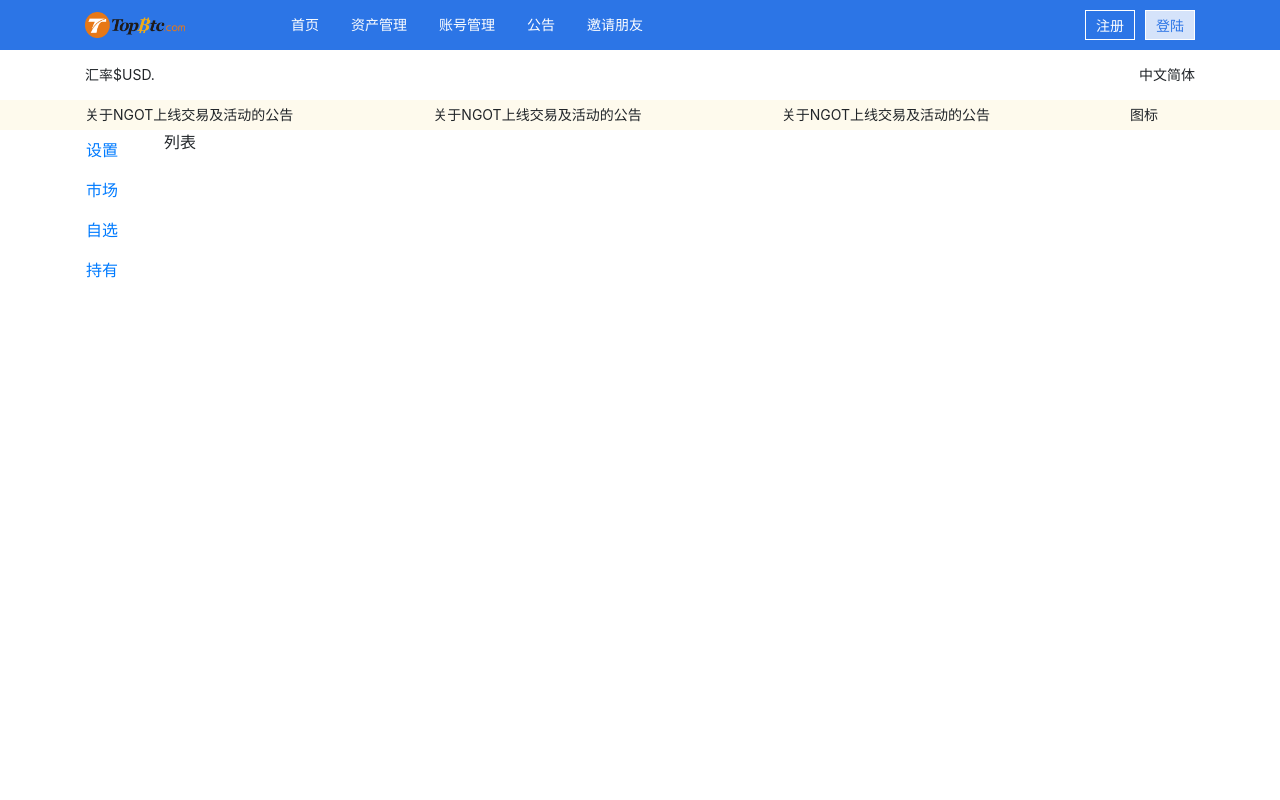
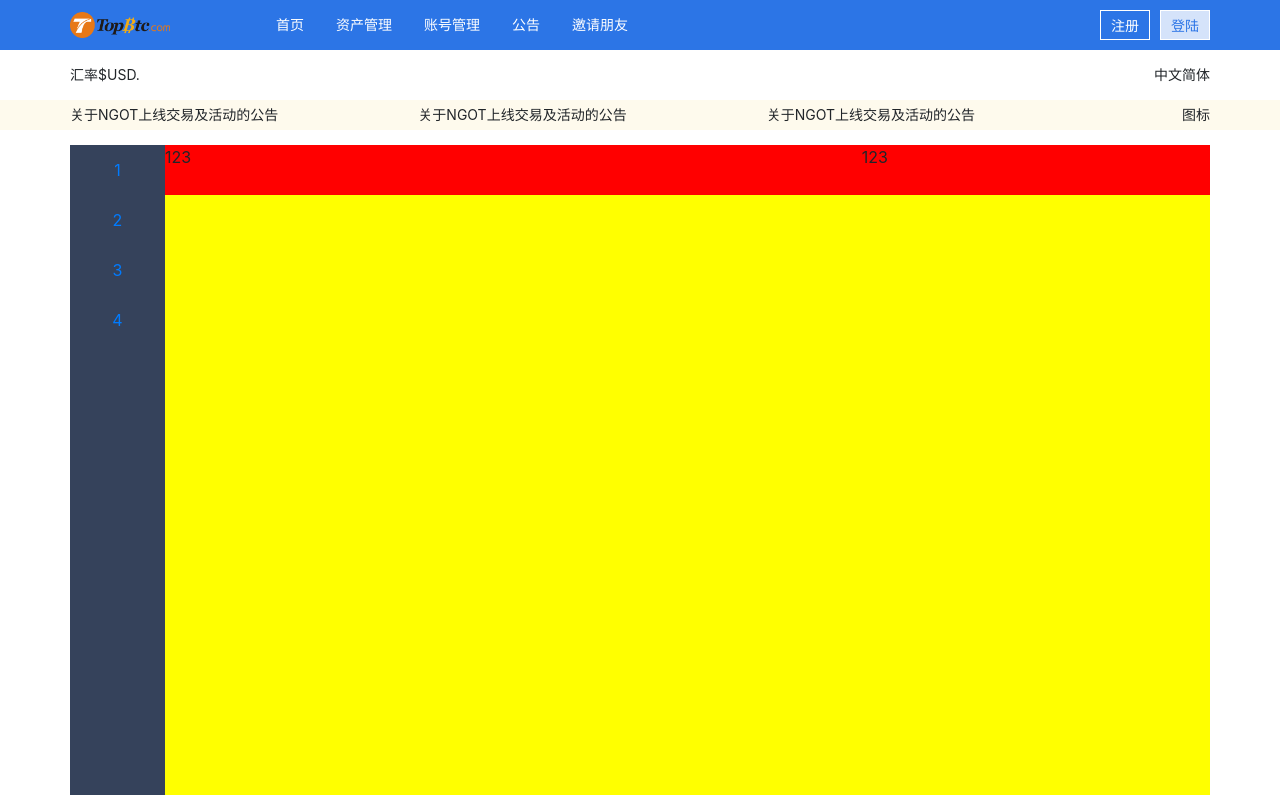
Before and after one commit to daiwenbo19940227/topbtc, a Vue app: page /#/market in a window 1280 px wide. Built offline with nearby package versions, Linux system fonts and the light colour scheme.

Commit message:
popover   mian 布局

```diff
--- /dev/null
+++ b/src/common/stylus/index.styl
@@ -0,0 +1,9 @@
+.container,.col-1,.col-2,.col-3,.col-4,.col-5,.col-6,.col-7,.col-8,.col-9,.col-10,.col-11,.col-12,.col
+    padding-left 0px
+    padding-right 0px
+
+.nav-link
+    padding 0 0 0 0
+.row
+    margin-left 0px
+    margin-right 0px
--- a/src/components/login/login.vue
+++ b/src/components/login/login.vue
@@ -1,49 +1,11 @@
 <template>
-  <div id="myContainer">
-    <div class="my-3">
-      <!-- our triggering (target) element -->
-      <b-btn id="exPopoverReactive1"
-             :disabled="popoverShow"
-             variant="primary"
-             ref="button">
-        Reactive Content Using Slots
-      </b-btn>
-    </div>
 
-    <b-popover target="exPopoverReactive1"
-               triggers="hover"
-               :show.sync = "popoverShow"
-               placement="auto"
-               container="myContainer"
-               ref="popover"
-    >
-      <div>
-        <b-btn @click="onClose" size="sm" variant="danger">Cancel</b-btn>
-        <b-btn @click="onOk" size="sm" variant="primary">Ok</b-btn>
-      </div>
-    </b-popover>
-  </div>
 </template>
-
 <script>
 export default {
-  data () {
-    return {
-      popoverShow: true
-    }
-  },
-  methods: {
-    onClose () {
-      this.popoverShow = false;
-    },
-    focusRef (ref) {
-      /* Some references may be a component, functional component, or plain element */
-      /* This handles that check before focusing, assuming a focus() method exists */
-      /* We do this in a double nextTick to ensure components have updated & popover positioned first */
-      this.$nextTick(() => {
-        this.$nextTick(() => { (ref.$el || ref).focus() });
-      });
-    }
-  }
+
 }
 </script>
+<style lang="stylus">
+
+</style>
--- a/src/components/main/main.vue
+++ b/src/components/main/main.vue
@@ -1,13 +1,13 @@
 <template>
-    <div class="w-100">
+    <div class="main">
         <b-container class="bv-example-row">
-            <b-row>
-                <b-col cols="0.5">
+            <b-row class="">
+                <b-col cols="1" class="item-list">
                     <b-nav vertical>
-                        <b-nav-item active><router-link to="/set">设置</router-link> </b-nav-item>
-                        <b-nav-item><router-link to="/market">市场</router-link></b-nav-item>
-                        <b-nav-item><router-link to="/optional">自选</router-link></b-nav-item>
-                        <b-nav-item><router-link to="/hold">持有</router-link> </b-nav-item>
+                        <b-nav-item><router-link to="/set"><span class="set">1</span></router-link> </b-nav-item>
+                        <b-nav-item><router-link to="/market"><span class="market">2</span></router-link></b-nav-item>
+                        <b-nav-item><router-link to="/optional"><span class="optional">3</span></router-link></b-nav-item>
+                        <b-nav-item><router-link to="/hold"><span class="optional">4</span></router-link> </b-nav-item>
                     </b-nav>
                 </b-col>
                 <b-col>
@@ -23,4 +23,13 @@ export default {
 }
 </script>
 <style lang="stylus">
+  .item-list
+    background #35425b
+    margin-top 15px
+    text-align center
+    .nav-item
+        height 50px
+        .nav-link
+            height 50px
+            line-height 50px
 </style>
--- a/src/components/market/market.vue
+++ b/src/components/market/market.vue
@@ -1,7 +1,13 @@
 <template>
-    <div class="market">
+    <div class="main-market">
         <b-container>
-            列表
+           <b-row class="market-head">
+               <b-col cols="8">123</b-col>
+               <b-col cols="4">123</b-col>
+           </b-row>
+           <b-row>
+               <b-col class="market-form"></b-col>
+           </b-row>
         </b-container>
     </div>
 </template>
@@ -11,5 +17,12 @@ export default {
 }
 </script>
 <style lang="stylus">
-
+    .main-market
+        background red
+        margin-top 15px
+        .market-head
+            height 50px
+        .market-form
+            height 600px
+            background yellow
 </style>
--- a/src/components/noticetitle/noticetitle.vue
+++ b/src/components/noticetitle/noticetitle.vue
@@ -5,7 +5,7 @@
         <b-col>关于NGOT上线交易及活动的公告</b-col>
         <b-col>关于NGOT上线交易及活动的公告</b-col>
         <b-col>关于NGOT上线交易及活动的公告</b-col>
-        <b-col cols="1">图标</b-col>
+        <b-col cols="1"><span class="icon">图标</span></b-col>
       </b-row>
     </b-container>
   </div>
@@ -21,4 +21,7 @@ export default {
     background #fefaed
     font-size 14px
     line-height 30px
+    .icon
+      display block
+      float right
 </style>
--- a/src/main.js
+++ b/src/main.js
@@ -18,6 +18,8 @@ import MainSet from './components/set/set.vue'
 import Market from './components/market/market.vue'
 import Optional from './components/optional/optional.vue'
 import Hold from './components/hold/hold.vue'
+
+import './common/stylus/index.styl'
 
 Vue.config.productionTip = false
 
```
